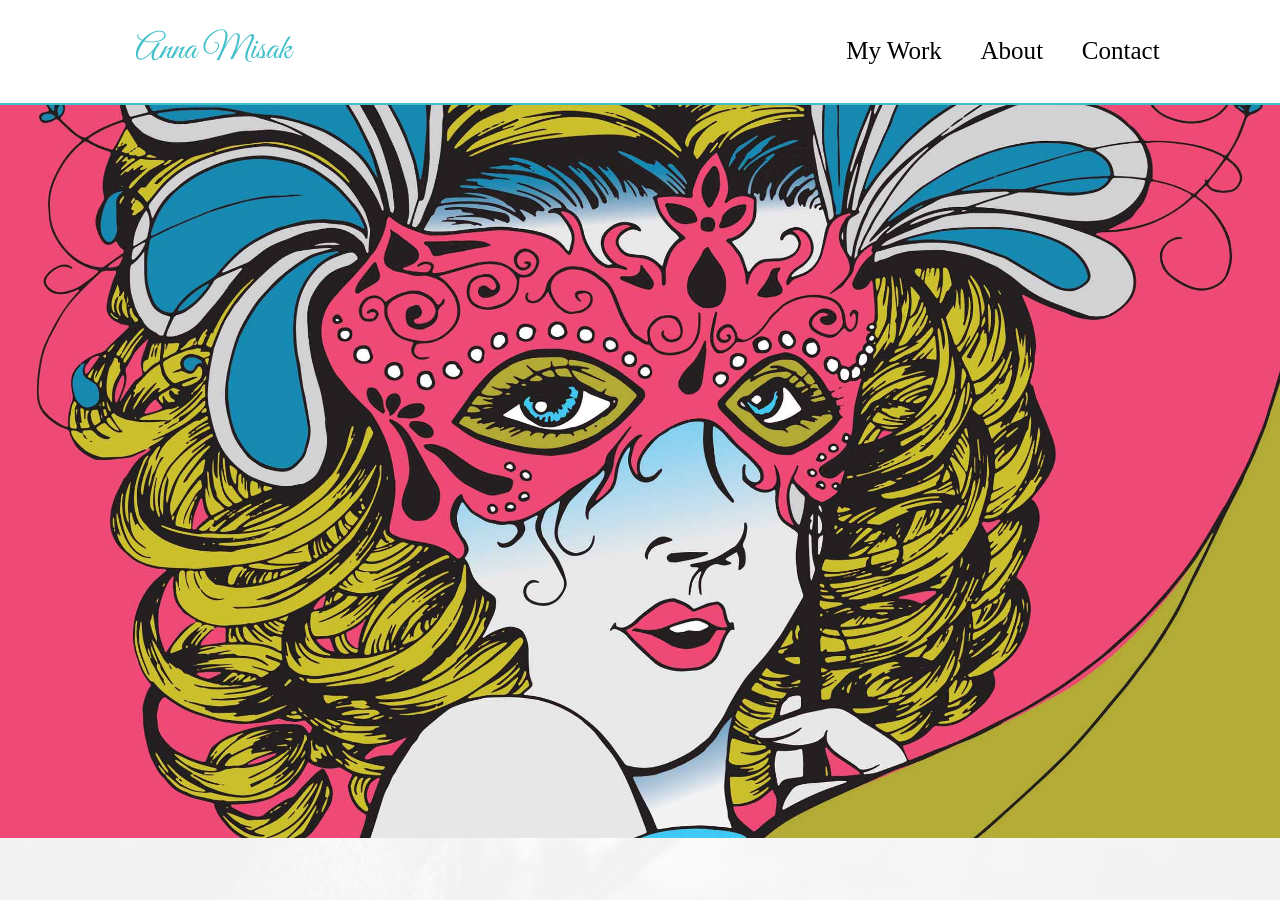
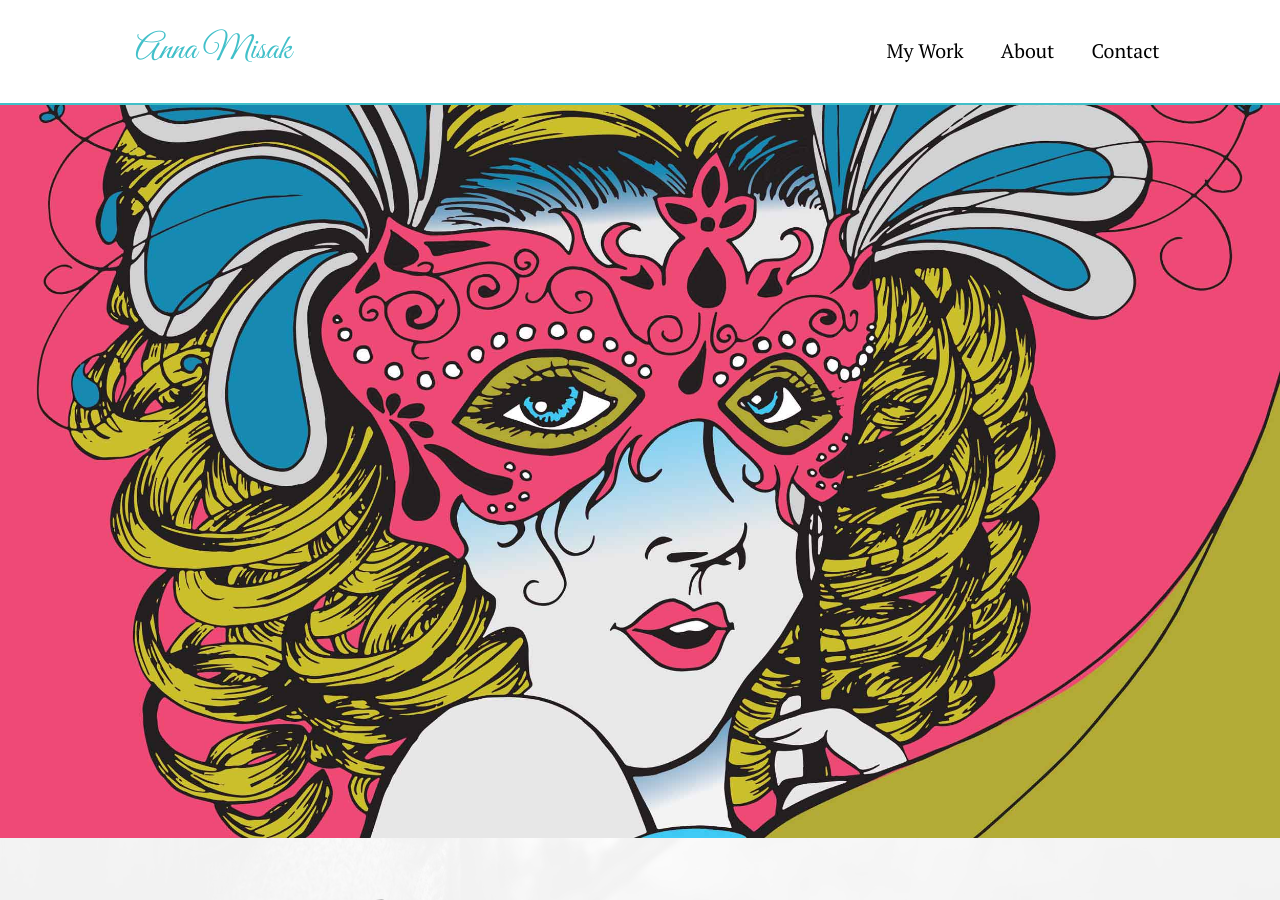
Before and after one commit to annamisak/annamisak, a Jekyll site: the page built from _posts/illustration/2015-10-03-poster.md, in a window 1280 px wide and 900 px high. Built offline with Jekyll 4.4.1, drawn with Linux system fonts in a browser that asks for light colours; some web fonts are replaced; Markdown is read by kramdown in place of the engine named in the settings.

Commit message:
Font adjustment

```diff
--- a/_includes/nav.html
+++ b/_includes/nav.html
@@ -1,5 +1,5 @@
     <nav class="unit gutter-1-2 unit-xs-1 unit-s-1 unit-m-2-3 unit-l-2-3" id="navigation" role="navigation">
-        <ul class="nav font-family tera push-0">
+        <ul class="nav font-family mega push-0">
             <li><a class="{% if page.url == 'index.html#mywork' %}current{% endif %} island-1-2" href="{{site.baseurl}}/index.html#mywork">My Work</a></li>
             <li><a class="{% if page.url == 'index.html#about' %}current{% endif %} island-1-2" href="{{site.baseurl}}/index.html#about">About</a></li>
             <li><a class="{% if page.url == 'index.html#contact' %}current{% endif %} island-1-2" href="{{site.baseurl}}/index.html#contact">Contact</a></li>
--- a/_layouts/default.html
+++ b/_layouts/default.html
@@ -8,7 +8,7 @@
     <meta name="viewport" content="width=device-width,initial-scale=1">
     <meta name="author" content="Anna Misak">
     <meta name="copyright" content="&#169; Anna Misak">
-    <link href="https://fonts.googleapis.com/css?family=Great+Vibes|Source+Sans+Pro|Rancho" rel="stylesheet" type="text/css">
+    <link href="https://fonts.googleapis.com/css?family=Great+Vibes|Open+Sans|PT+Serif" rel="stylesheet" type="text/css">
     <link href="{{site.baseurl}}/css/general.css" rel="stylesheet">
     <link rel="author" href="{{site.baseurl}}/humans.txt">
 
--- a/_layouts/mywork.html
+++ b/_layouts/mywork.html
@@ -11,10 +11,10 @@
 
     <div class="unit text-work gutter unit-xs-1 unit-s-1 unit-m-1 unit-l-1 white-bg pad-b">
       <div class="wrapper-sm">
-        <h2 class="pad-t-2 yotta font-family">{{page.title}}</h2>
-        <p class="giga">{{page.info}}</p>
-        <p class="giga">{{page.info2}}</p>
-        <p class="giga">{{page.info3}}</p>
+        <h2 class="pad-t-2 zetta font-family 500">{{page.title}}</h2>
+        <p class="kilo">{{page.info}}</p>
+        <p class="kilo">{{page.info2}}</p>
+        <p class="kilo">{{page.info3}}</p>
       </div>
     </div>
   </div>
```
Also changed, not shown: index.html (+3 -5 lines).
